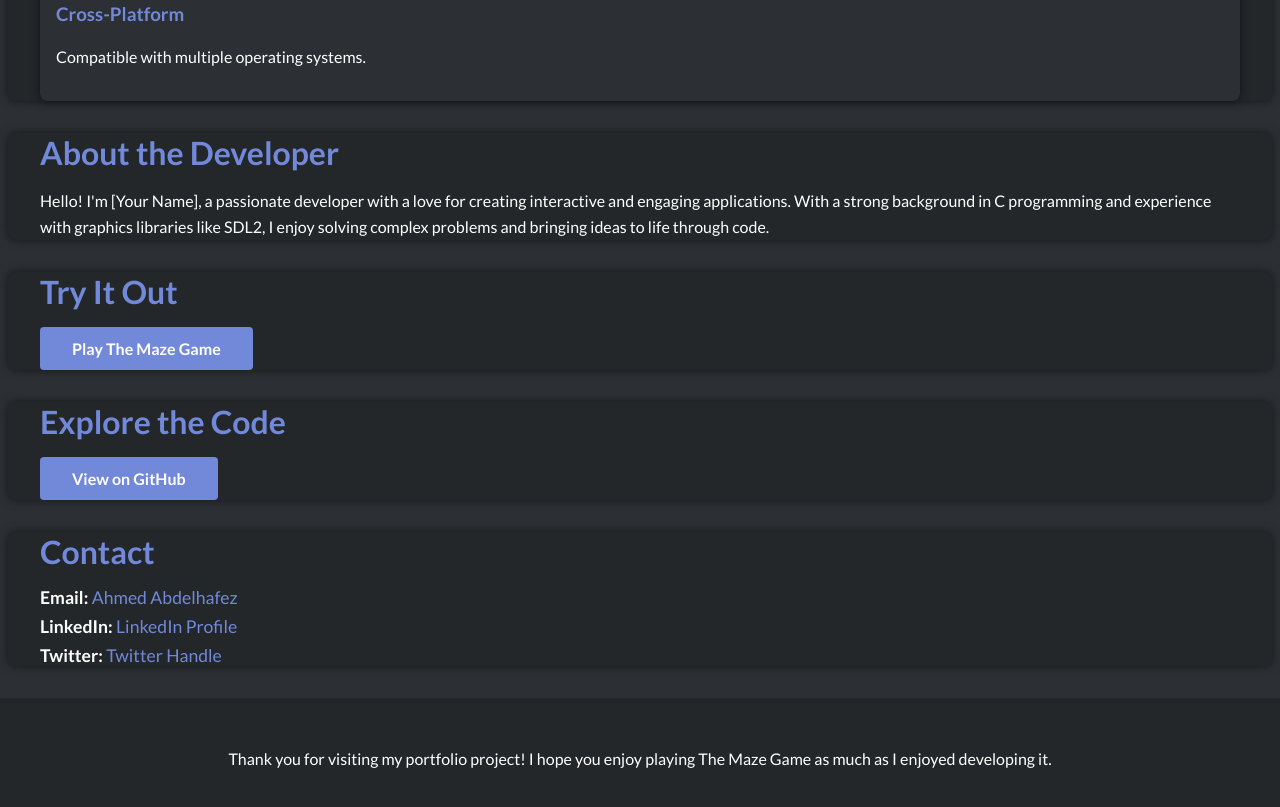
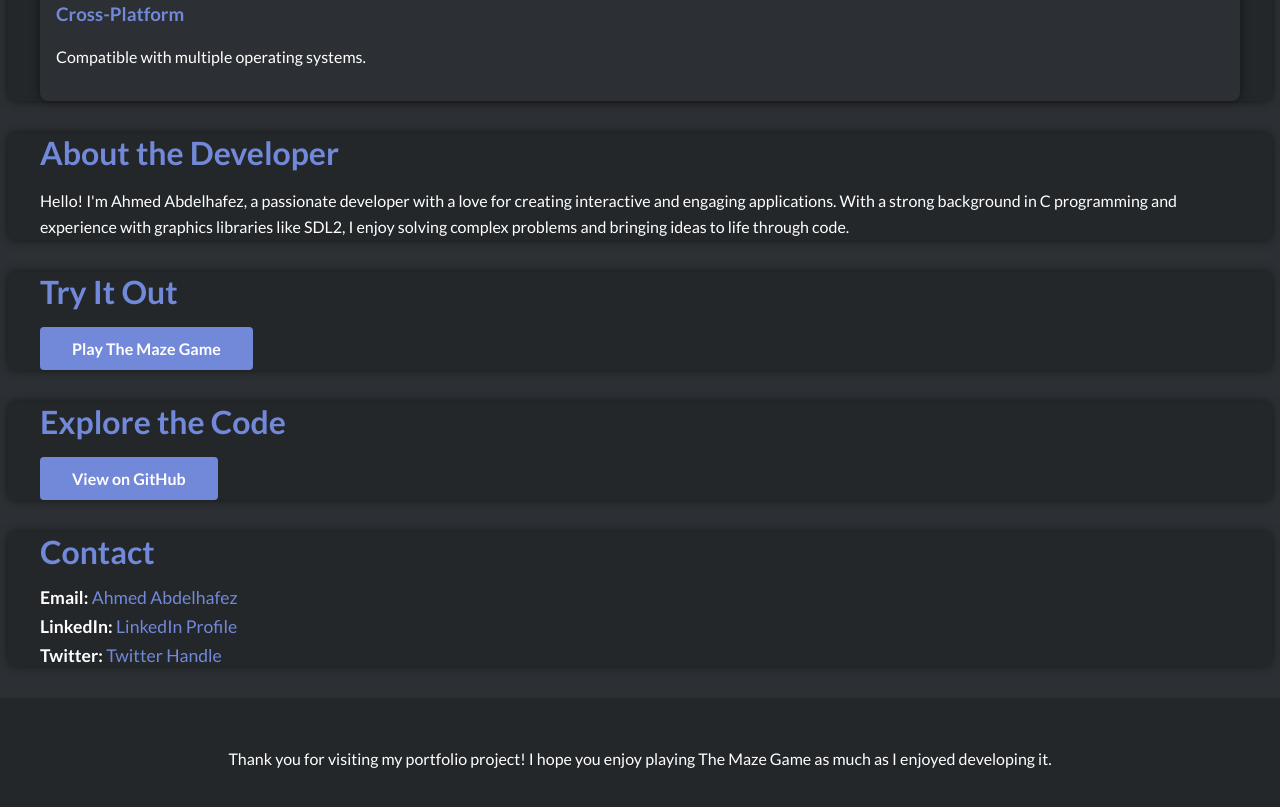
Before and after one commit to Ahmed-A-T/3dmaze.github.io, a plain HTML site: page index.html in a window 1280 px wide. Shown: the part 1017-1824 px from the top of the page. Drawn offline with Linux system fonts and the light colour scheme.

Commit message:
Update index.html

```diff
--- a/index.html
+++ b/index.html
@@ -53,7 +53,7 @@
         </section>
         <section id="about-developer" class="container">
             <h2>About the Developer</h2>
-            <p>Hello! I'm [Your Name], a passionate developer with a love for creating interactive and engaging applications. With a strong background in C programming and experience with graphics libraries like SDL2, I enjoy solving complex problems and bringing ideas to life through code.</p>
+            <p>Hello! I'm Ahmed Abdelhafez, a passionate developer with a love for creating interactive and engaging applications. With a strong background in C programming and experience with graphics libraries like SDL2, I enjoy solving complex problems and bringing ideas to life through code.</p>
         </section>
         <section id="try-it" class="container">
             <h2>Try It Out</h2>
```
